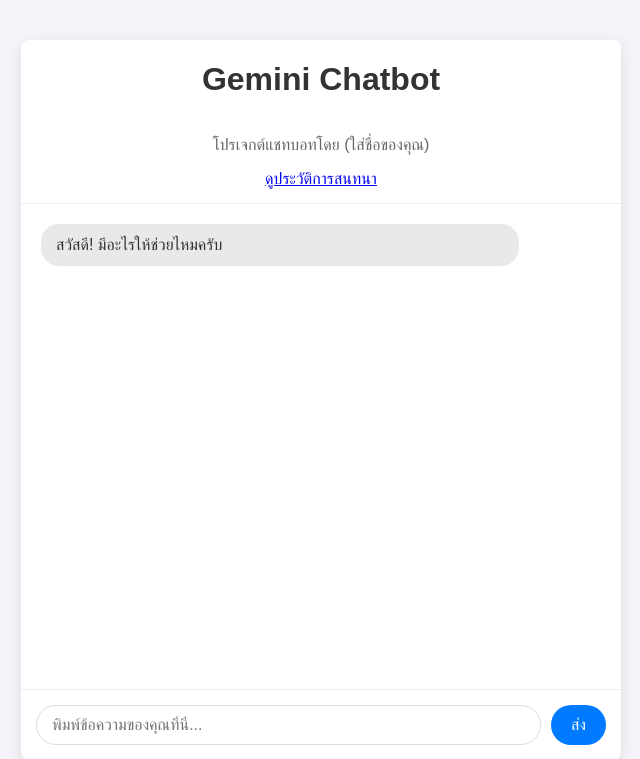
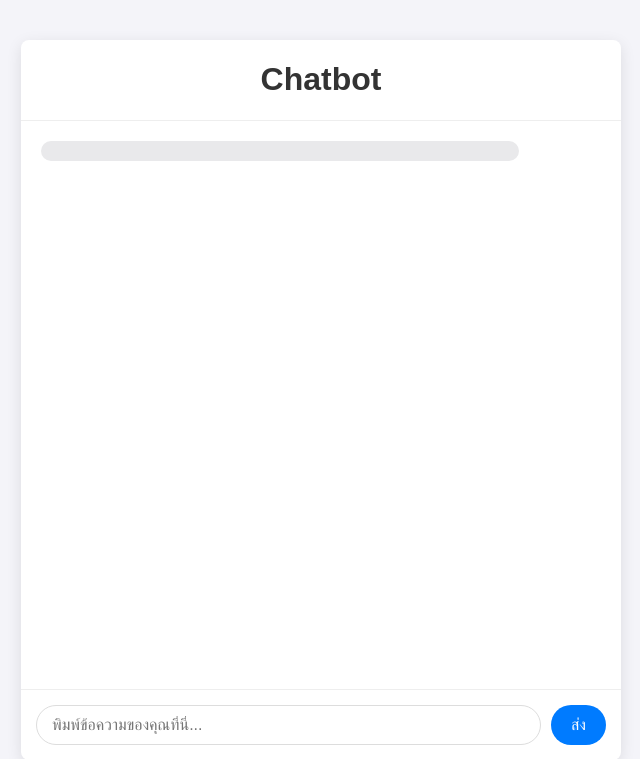
Before and after one commit to fgshthsut/Chatbot-project, a Flask app: page / in a window 1280 px wide. Shown: the top 759 px of the page, without its empty margins (319-959 px from the left). Run offline with Flask 3, Linux system fonts and the light colour scheme.

Commit message:
Add files via upload

```diff
--- a/templates/index.html
+++ b/templates/index.html
@@ -8,11 +8,9 @@
 </head>
 <body>
     <div class="container">
-        <h1>Gemini Chatbot</h1>
-        <p>โปรเจกต์แชทบอทโดย (ใส่ชื่อของคุณ)</p>
-        <a href="/history" target="_blank">ดูประวัติการสนทนา</a>
+        <h1>Chatbot</h1>
         <div class="chat-window" id="chat-window">
-            <div class="chat-message bot">สวัสดี! มีอะไรให้ช่วยไหมครับ</div>
+            <div class="chat-message bot"></div>
         </div>
         <form id="chat-form" class="chat-input-form">
             <input type="text" id="message-input" placeholder="พิมพ์ข้อความของคุณที่นี่..." autocomplete="off">
```
